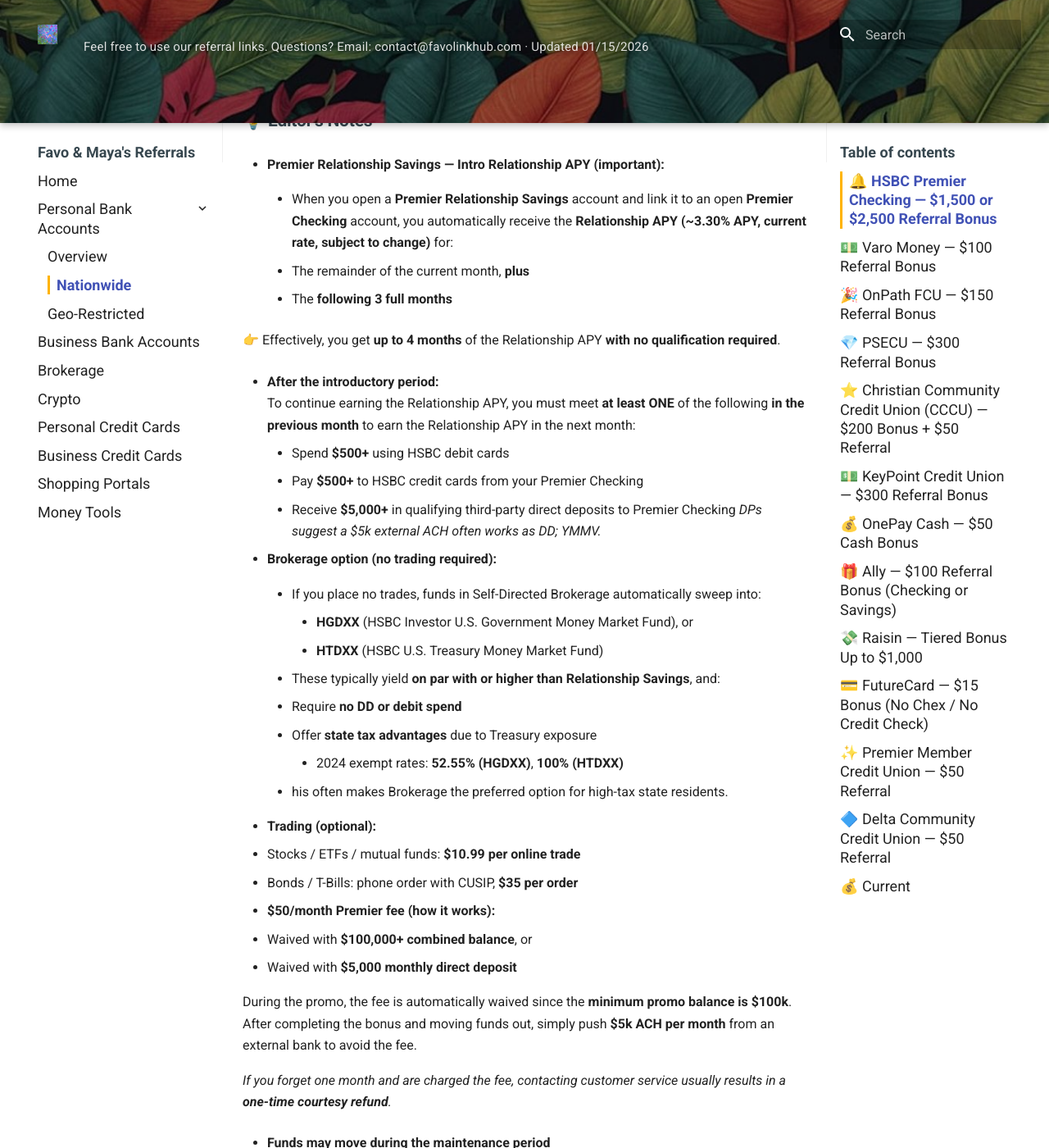
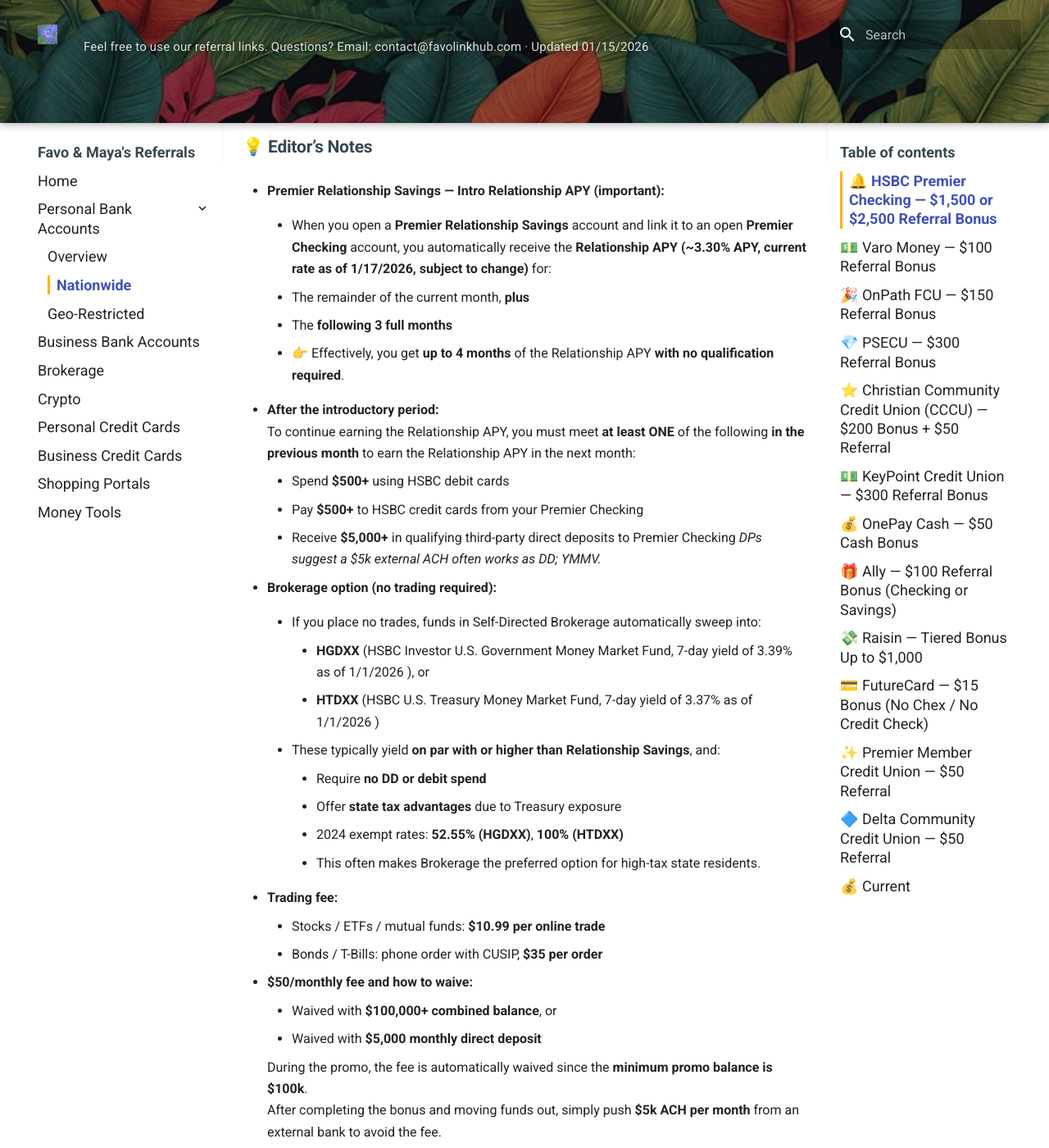
Before and after one commit to whispersofzephyr/favolinkhub-site, an MkDocs documentation site: the page built from docs/personal-bank-nationwide.md, in a window 1280 px wide and 1400 px high, scrolled down 1973 px. Shown: the whole window at 82% size. Built offline with MkDocs 1.6.1 and Material for MkDocs 9.7.7, drawn with Linux system fonts in a browser that asks for light colours; some of the changed text lies outside the part shown.

Commit message:
Update personal-bank-nationwide.md

```diff
--- a/docs/personal-bank-nationwide.md
+++ b/docs/personal-bank-nationwide.md
@@ -19,9 +19,11 @@ Email me at **contact@favolinkhub.com** for my full name and referral code.
 
 - And: **Maintain the qualifying balance for 3 full calendar months** after account opening
 
-**Example on timeline:**  If you open the account on **01/20/2026**, you must fund to your desired tier by **02/19/2026**.
-Your 3 full calendar month maintenance period will be **February, March, and April 2026**.
-Funds can be moved out **starting in early May 2026**.
+**Example on timeline:** If you open the account on **01/20/2026**
+
+  - You must fund to your desired tier by **02/19/2026**.
+  - Your 3 full calendar month maintenance period will be **February, March, and April 2026**.
+  - Funds can be moved out **starting in early May 2026**.
 
 ❌ **Not eligible** for the referral bonus if you have **ever had an HSBC U.S. account**.
 
@@ -44,7 +46,7 @@ Balances may be combined across:
     - **Premier Relationship Savings**
     so you can earn competitive interest during the 3-month holding period
 
-(See Editor’s Notes below for details.)
+  (See Editor’s Notes below for details.)
 
 ### 🧭 How to Get Your $1,500 or $2,500 Bonus (Step-by-Step)
 
@@ -69,12 +71,12 @@ Balances may be combined across:
 
 - **Premier Relationship Savings — Intro Relationship APY (important):**
 
-    - When you open a **Premier Relationship Savings** account and link it to an open **Premier Checking** account, you automatically receive the **Relationship APY (~3.30% APY, current rate, subject to change)** for:
+    - When you open a **Premier Relationship Savings** account and link it to an open **Premier Checking** account, you automatically receive the **Relationship APY (~3.30% APY, current rate as of 1/17/2026, subject to change)** for:
 
-      - The remainder of the current month, **plus**
-      - The **following 3 full months**
+       - The remainder of the current month, **plus**
+       - The **following 3 full months**
 
-  👉 Effectively, you get **up to 4 months** of the Relationship APY **with no qualification required**.
+    - 👉 Effectively, you get **up to 4 months** of the Relationship APY **with no qualification required**.
 
    - **After the introductory period:**
   To continue earning the Relationship APY, you must meet **at least ONE** of the following **in the previous month** to earn the Relationship APY in the next month:
@@ -87,29 +89,30 @@ Balances may be combined across:
 
       - If you place no trades, funds in Self-Directed Brokerage automatically sweep into:
 
-        - **HGDXX** (HSBC Investor U.S. Government Money Market Fund), or
-        - **HTDXX** (HSBC U.S. Treasury Money Market Fund)
+        - **HGDXX** (HSBC Investor U.S. Government Money Market Fund, 7-day yield of 3.39% as of 1/1/2026 ), or
+        - **HTDXX** (HSBC U.S. Treasury Money Market Fund, 7-day yield of 3.37% as of 1/1/2026 )
 
       - These typically yield **on par with or higher than Relationship Savings**, and:
-      - Require **no DD or debit spend**
-      - Offer **state tax advantages** due to Treasury exposure
 
-         - 2024 exempt rates: **52.55% (HGDXX)**, **100% (HTDXX)**
+        - Require **no DD or debit spend**
+        - Offer **state tax advantages** due to Treasury exposure
+        - 2024 exempt rates: **52.55% (HGDXX)**, **100% (HTDXX)**
+        - This often makes Brokerage the preferred option for high-tax state residents.
 
-      - his often makes Brokerage the preferred option for high-tax state residents.
+- **Trading fee:**
 
-- **Trading (optional):**
-  - Stocks / ETFs / mutual funds: **$10.99 per online trade**
-  - Bonds / T-Bills: phone order with CUSIP, **$35 per order**
+    - Stocks / ETFs / mutual funds: **$10.99 per online trade**
+    - Bonds / T-Bills: phone order with CUSIP, **$35 per order**
 
-- **$50/month Premier fee (how it works):**
-  - Waived with **$100,000+ combined balance**, or
-  - Waived with **$5,000 monthly direct deposit**
+- **$50/monthly fee and how to waive:**
 
-  During the promo, the fee is automatically waived since the **minimum promo balance is $100k**.
-  After completing the bonus and moving funds out, simply push **$5k ACH per month** from an external bank to avoid the fee.
+    - Waived with **$100,000+ combined balance**, or
+    - Waived with **$5,000 monthly direct deposit**
 
-  *If you forget one month and are charged the fee, contacting customer service usually results in a **one-time courtesy refund**.*
+    During the promo, the fee is automatically waived since the **minimum promo balance is $100k**.
+    After completing the bonus and moving funds out, simply push **$5k ACH per month** from an external bank to avoid the fee.
+
+   *If you forget one month and are charged the fee, contacting customer service usually results in a **one-time courtesy refund**.*
 
 - **Funds may move during the maintenance period**
   As long as the **combined balance** does not drop below the required tier.
```
